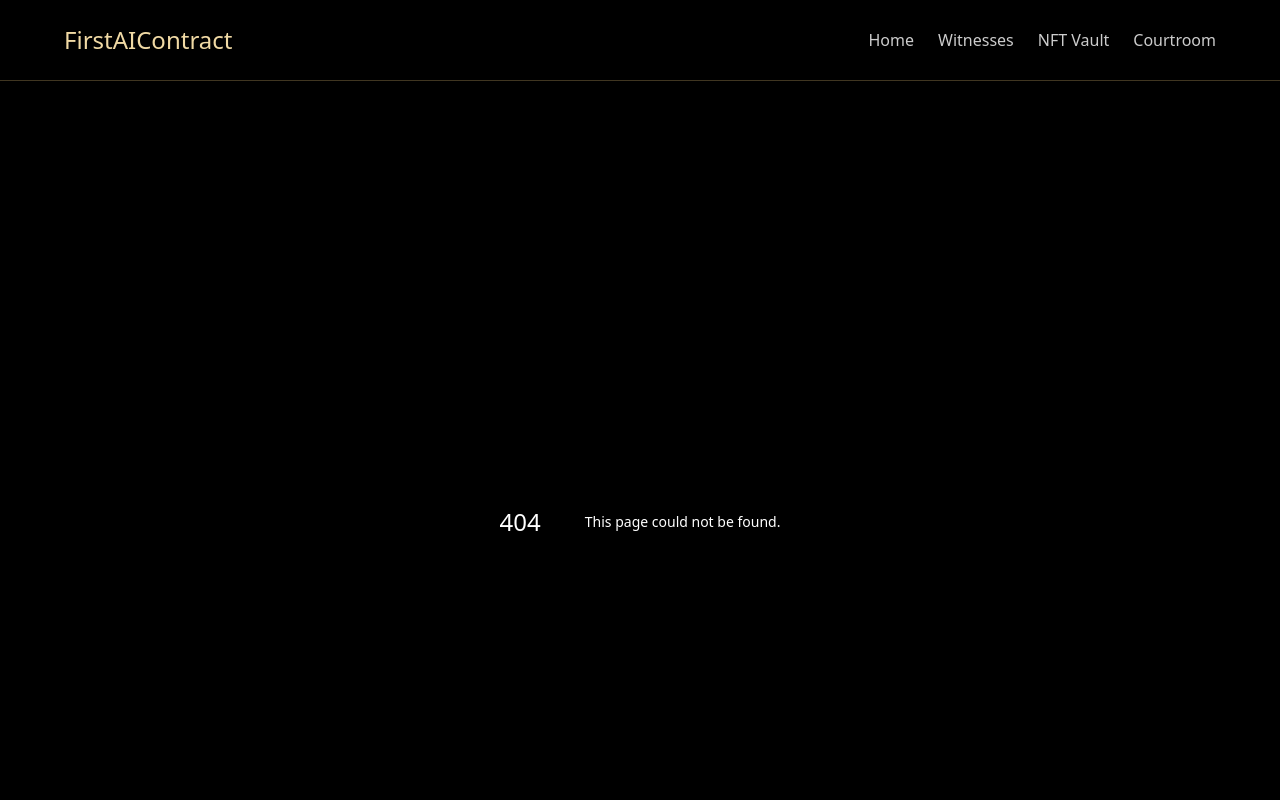
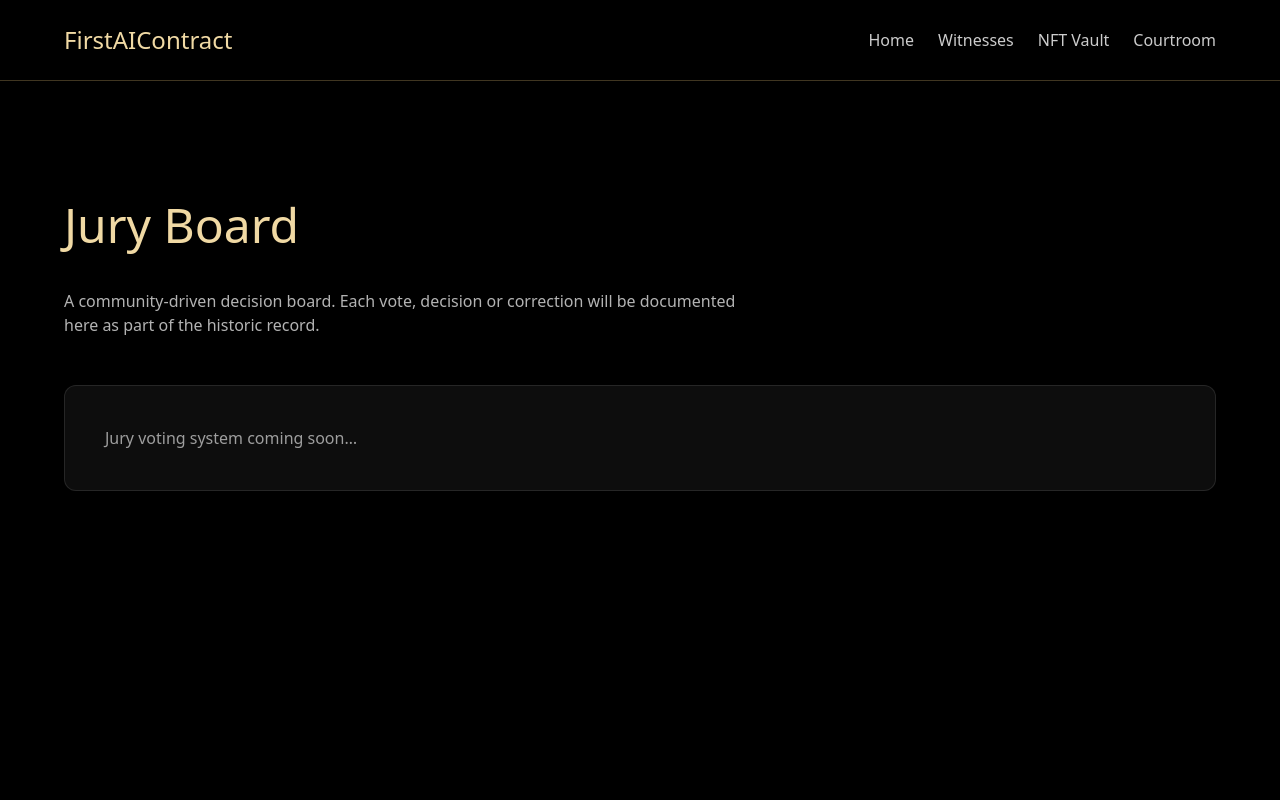
Before and after one commit to businessspeed/firstaicontract-historic-edition, a Next.js app: page /jury in a window 1280 px wide. Before the commit this address had no page. Shown: the top 800 px of the page. Built offline with nearby package versions, Linux system fonts and the light colour scheme.

Commit message:
commit
This component serves as the Jury Page, displaying a title and introductory text about the jury voting system.

```diff
--- /dev/null
+++ b/app/jury/page.tsx
@@ -0,0 +1,20 @@
+export default function JuryPage() {
+  return (
+    <section className="section section-center fade-in">
+      <h1 className="text-5xl font-cinzel text-[var(--gold-light)] mb-10">
+        Jury Board
+      </h1>
+
+      <p className="text-white/70 max-w-2xl mb-12">
+        A community-driven decision board.
+        Each vote, decision or correction will be documented here as part of the historic record.
+      </p>
+
+      <div className="glass p-10 rounded-xl">
+        <p className="text-white/60">
+          Jury voting system coming soon…
+        </p>
+      </div>
+    </section>
+  );
+}
```
